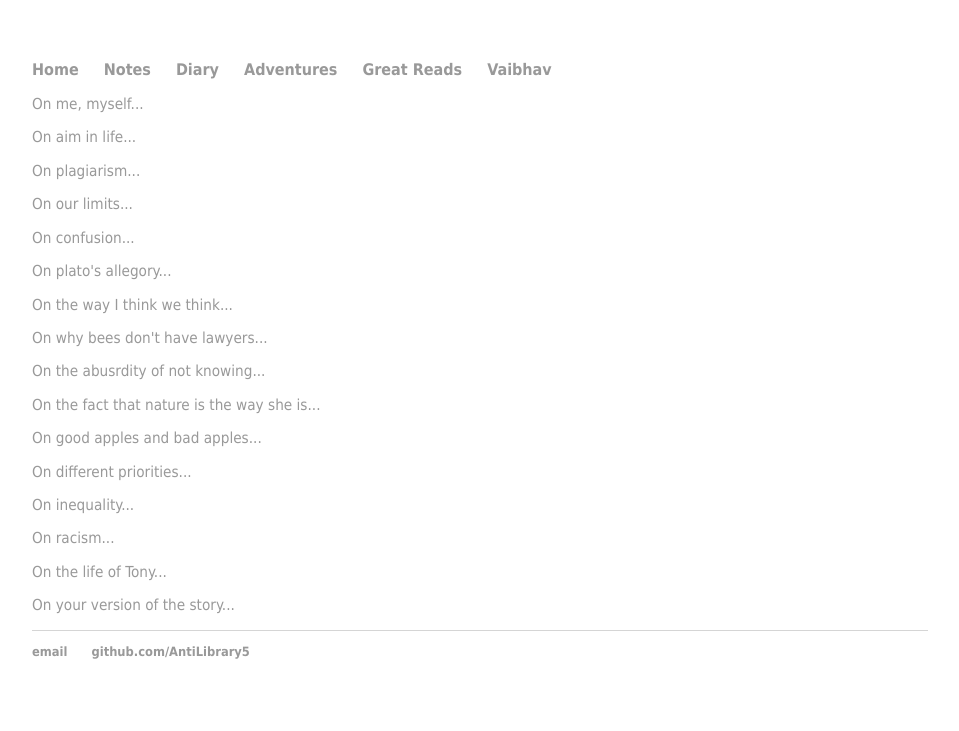
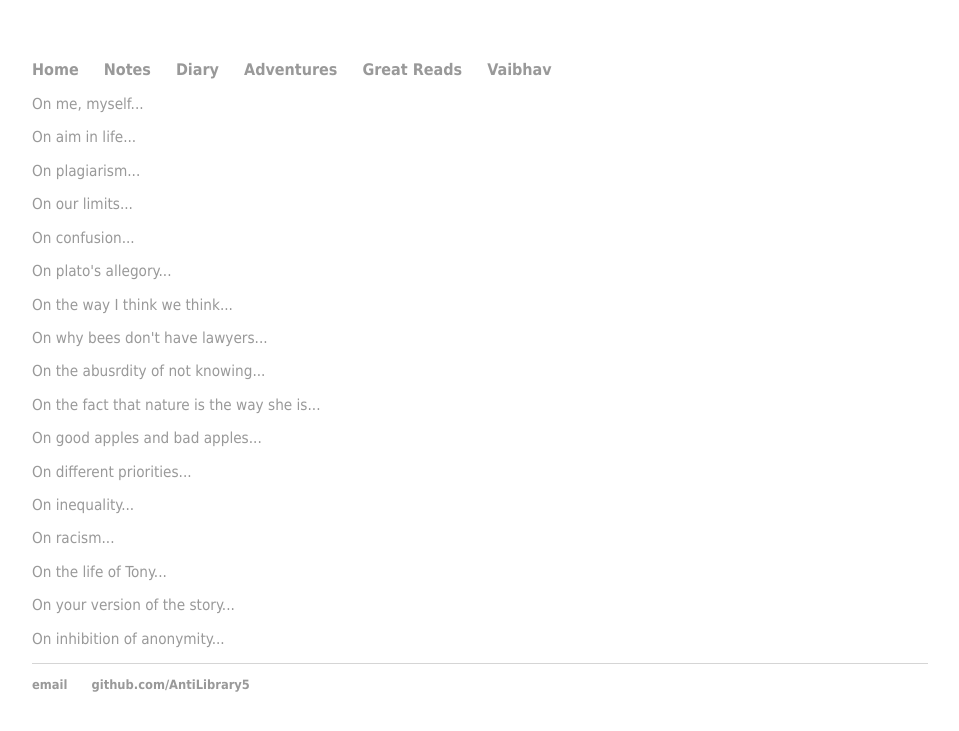
Before and after one commit to AntiLibrary5/AntiLibrary5.github.io, a Jekyll site: the page built from diary/index.html, in a window 1280 px wide. Shown: the top 731 px of the page, without its empty margins (160-1119 px from the left). Built offline with Jekyll 4.4.1, drawn with Linux system fonts in a browser that asks for light colours.

Commit message:
Update index.html

```diff
--- a/diary/index.html
+++ b/diary/index.html
@@ -19,4 +19,5 @@ title: Vaibhav Arora, theboxtroll
   <p><a href="/diary/on_racism.html">On racism...</a></p>
   <p><a href="/diary/on_tony.html">On the life of Tony...</a></p>
   <p><a href="/diary/on_your_version_of_the_story.html">On your version of the story...</a></p>
+  <p><a href="/diary/on_inhibition.html">On inhibition of anonymity...</a></p>
 </div><!-- /.blurb -->
```
